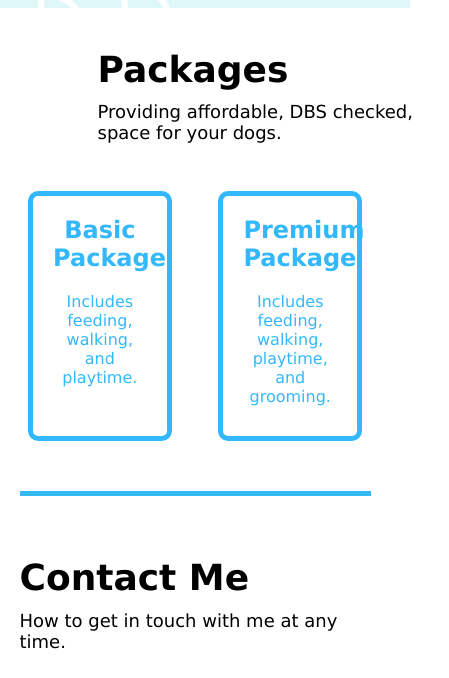
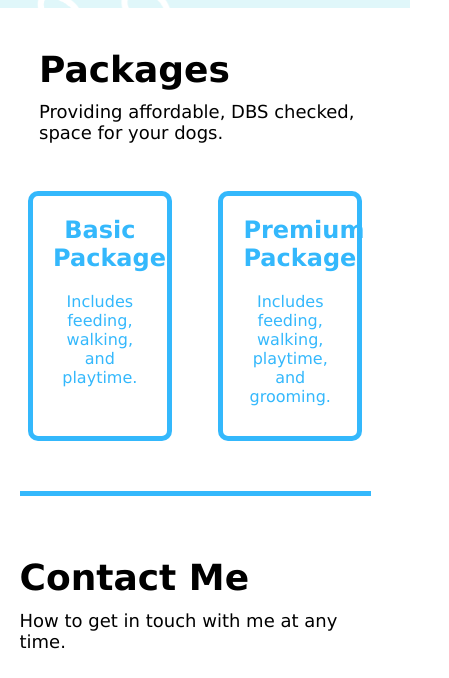
Before and after one commit to mcqueenspetservices/mcqueenspetservices.github.io, a plain HTML site: page packages.html in a window 390 px wide. Shown: the part 112-790 px from the top of the page, 449 px wide, since content can reach past the window. Drawn offline with Linux system fonts and the light colour scheme.

Commit message:
Update packages.css

```diff
--- a/packages.css
+++ b/packages.css
@@ -145,6 +145,10 @@ body {
         padding-left: 5%;
     }
 
+	.packages {
+		margin-left: 5%;
+	}
+
     .fixed-header {
         padding-left: 5%;
     }
```
